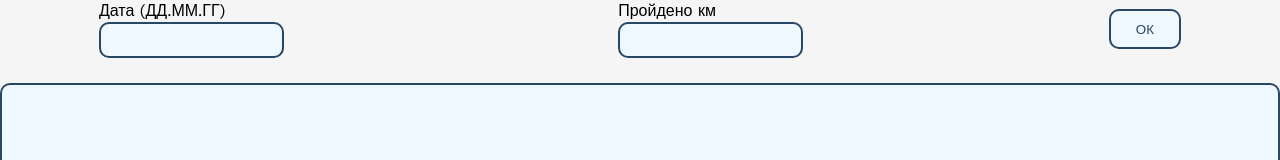
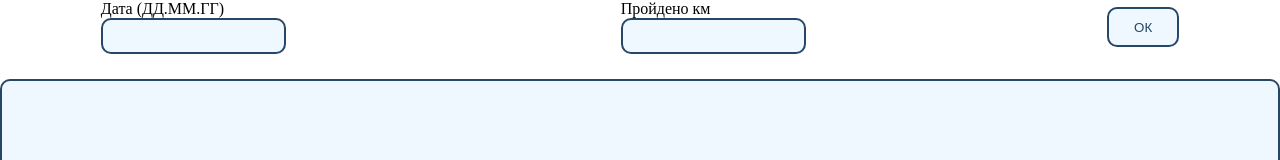
Before and after one commit to GensengG/Sport, a React (Vite) app: page / in a window 1280 px wide. Shown: the top 160 px of the page. Built offline with nearby package versions, Linux system fonts and the light colour scheme; a web font is replaced by a local one.

Commit message:
Update App.css

```diff
--- a/src/App.css
+++ b/src/App.css
@@ -1,4 +1,4 @@
-@import url("//fonts.googleapis.com/css?family=Work+Sans:300,400,600");
+@import url("//fonts.googleapis.com/css?family=Work+Sans:300,400,600"); */
 
 html,body {
   color:black;
@@ -7,6 +7,11 @@ html,body {
   line-height:1.4;
   height: 100%;
   width: 100%;
+}
+
+button{
+  background-color: aliceblue;
+  color: rgb(38, 71, 101);
 }
 
 .sport__form{
@@ -69,19 +74,10 @@ html,body {
   display: block;
 }
 
-a{
-  display: block;
-  text-decoration: none;
-  color: rgb(38, 71, 101);
+.list__edit{
+  height: 20px;
+  margin: 0px;
 }
-
-a:hover {
-  color: rgb(38, 71, 101);
-  cursor: pointer;
-  text-decoration: none;
-}
-
-/* Media Queries */
 
 @media only screen and (min-width:480px) {
   .item-list {
```
